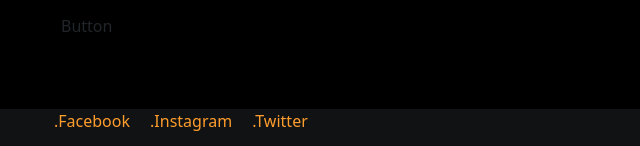
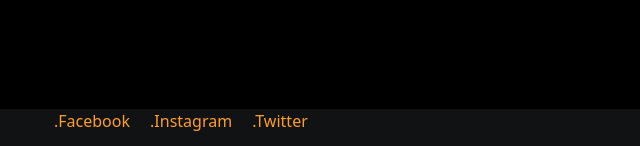
Before and after one commit to Cronosuy/PF-A.Rizzo, a website: page pages/proyectos.html in a window 1280 px wide. Shown: the part 791-937 px from the top of the page, 640-1280 px from the left. Drawn offline with nearby package versions, Linux system fonts and the light colour scheme.

Commit message:
se modifico pagina de proyectos

```diff
--- a/pages/proyectos.html
+++ b/pages/proyectos.html
@@ -206,7 +206,7 @@
             corrupti dolorem. Lorem ipsum dolor sit amet consectetur adipisicing elit. Natus at
             corrupti dolorem.
           </p>
-          <div class="btn btn__secondary"><p>Button</p></div>
+
         </div>
       </div>
     </div>
```
